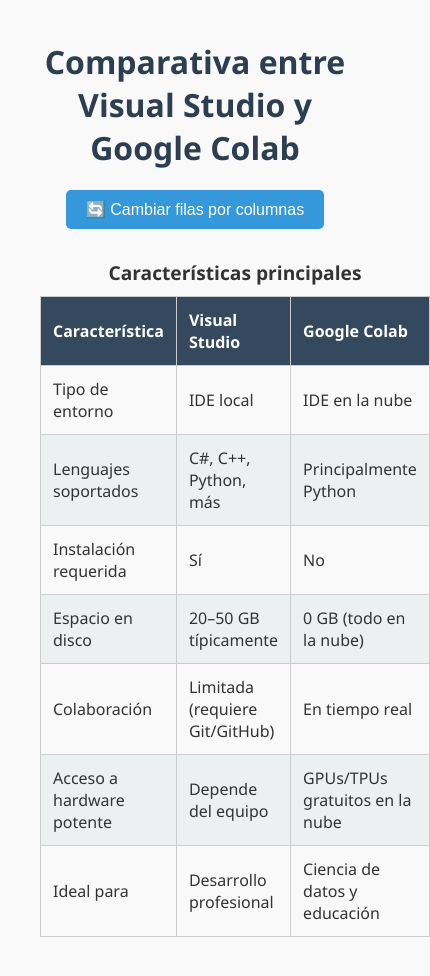
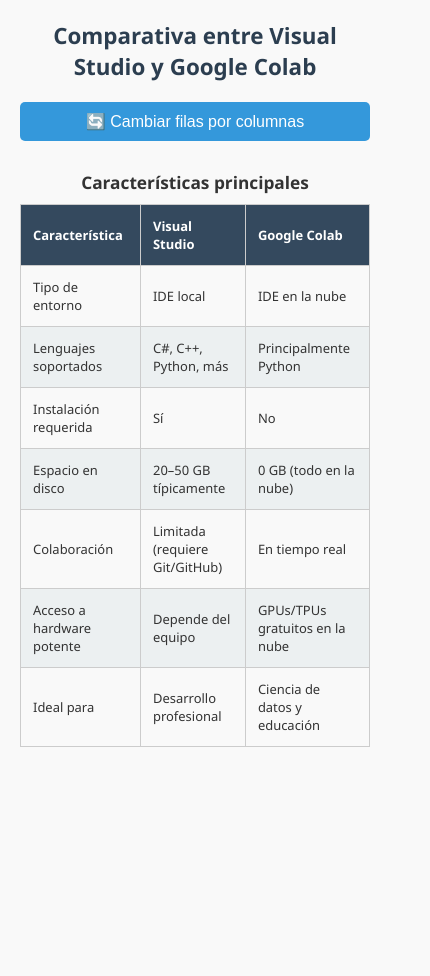
Before and after one commit to jjdhhh/comparativa, a plain HTML site: page index.html in a window 390 px wide. Shown: the whole page, 430 px wide, since content can reach past the window. After the commit the page ends 844 px from the top, so only its background shows below. Drawn offline with Linux system fonts and the light colour scheme.

Commit message:
Update estilos.css

```diff
--- a/estilos.css
+++ b/estilos.css
@@ -57,3 +57,21 @@ caption {
   font-size: 1.2em;
   margin-bottom: 10px;
 }
+@media screen and (max-width: 600px) {
+  body {
+    margin: 20px;
+  }
+
+  table, th, td {
+    font-size: 0.9em;
+  }
+
+  button {
+    width: 100%;
+    font-size: 1em;
+  }
+
+  h1 {
+    font-size: 1.4em;
+  }
+}
```
